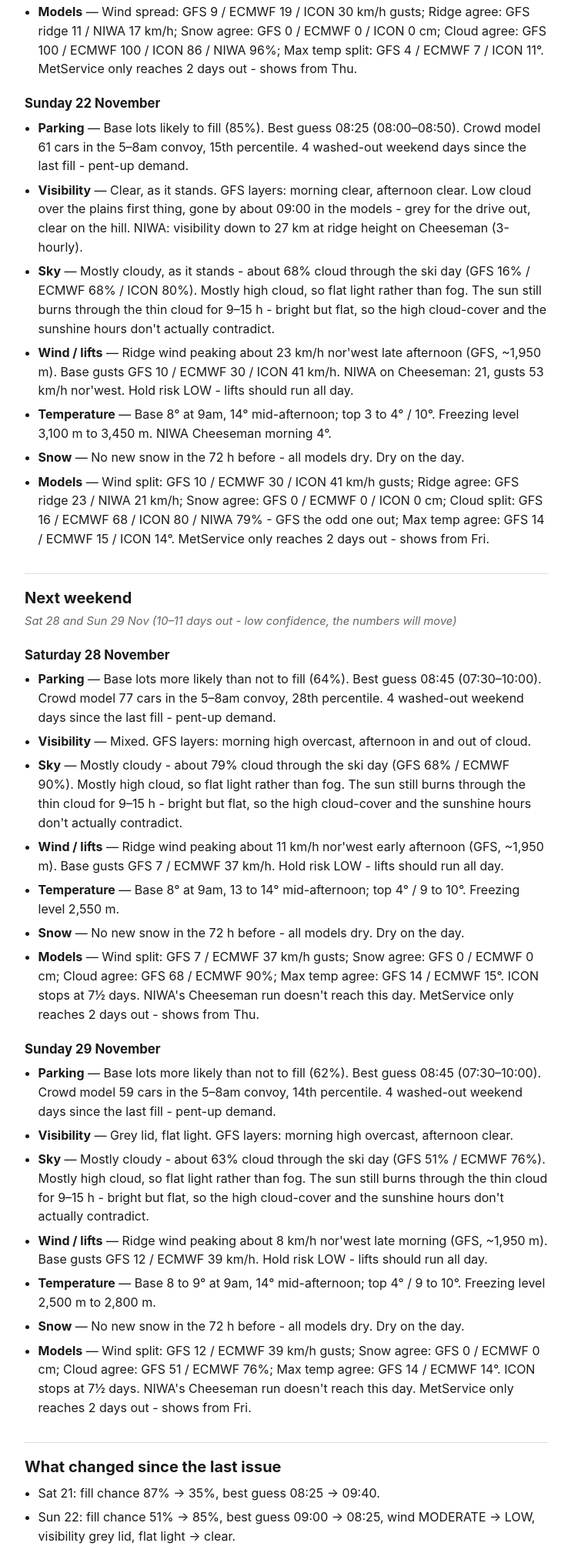
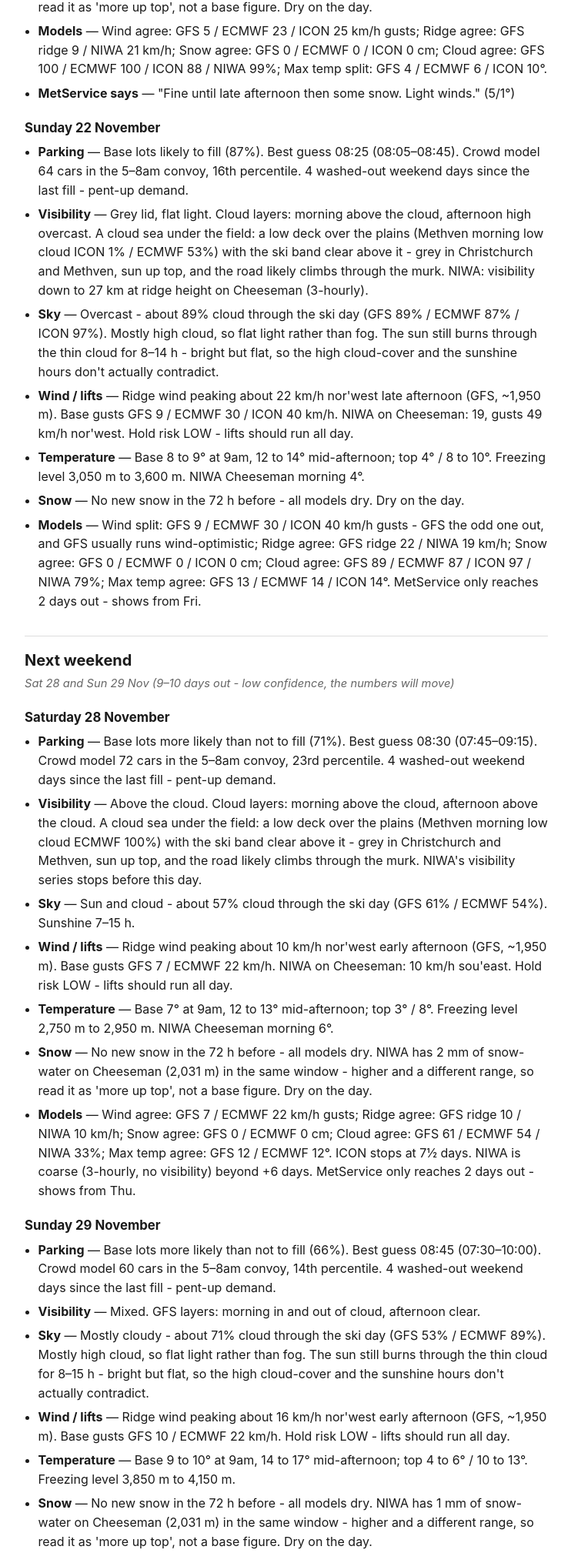
Before and after one commit to dhw52/mt-hutt-weather, a plain HTML site: page index.html in a window 1280 px wide. Shown: the part 724-2742 px from the top of the page at 77% size, without its empty margins (268-1010 px from the left). Drawn offline with Linux system fonts and the light colour scheme.

Commit message:
weekend forecast: 2026-11-18T15:54Z

```diff
--- a/index.html
+++ b/index.html
@@ -23,49 +23,51 @@ ul{padding-left:1.1rem;margin:.3rem 0} li{margin:.4rem 0}
 .lowconf{color:var(--muted);font-style:italic}
 a{color:var(--accent)}</style></head><body><main>
 <h1>Mt Hutt - the next two weekends</h1>
-<p class="meta">Issued Wed 18 Nov 2026, 14:03 NZ. Updated twice a day, about 09:30 and 21:30 NZ, through the season. Next issue about 21:30 Wed 18 Nov - GitHub&#x27;s scheduler sometimes runs a few hours late, but a late issue still pulls the most recent model runs, so the data is current even when the timestamp is not.</p>
-<h2>This weekend</h2><p class="sub">Sat 21 and Sun 22 Nov (3–4 days out)</p>
+<p class="meta">Issued Thu 19 Nov 2026, 04:53 NZ. Updated twice a day, about 09:30 and 21:30 NZ, through the season. Next issue about 09:30 Thu 19 Nov - GitHub&#x27;s scheduler sometimes runs a few hours late, but a late issue still pulls the most recent model runs, so the data is current even when the timestamp is not.</p>
+<h2>This weekend</h2><p class="sub">Sat 21 and Sun 22 Nov (2–3 days out)</p>
 <h3>Saturday 21 November</h3><ul>
-<li><b>Parking</b> — Base lots probably won&#x27;t fill (35%). If they do, about 09:40 (09:05–10:15). Crowd model 61 cars in the 5–8am convoy, 15th percentile. 4 washed-out weekend days since the last fill - pent-up demand.</li>
-<li><b>Visibility</b> — Clear. GFS layers: morning in cloud, afternoon clear - 3 of 8 ski hours in cloud. NIWA: visibility down to 5 km at ridge height on Cheeseman (3-hourly).</li>
-<li><b>Sky</b> — Overcast - about 100% cloud through the ski day (GFS 100% / ECMWF 100% / ICON 86%). Sunshine 1–10 h.</li>
-<li><b>Wind / lifts</b> — Ridge wind peaking about 11 km/h nor&#x27;west late afternoon (GFS, ~1,950 m). Base gusts GFS 9 / ECMWF 19 / ICON 30 km/h. NIWA on Cheeseman: 17, gusts 44 km/h easterly. Hold risk LOW - lifts should run all day.</li>
-<li><b>Temperature</b> — Base 2 to 6° at 9am, 2 to 10° mid-afternoon; top -2 to 2° / -2 to 6°. Freezing level 1,950 m to 2,750 m. NIWA Cheeseman morning 2°.</li>
+<li><b>Parking</b> — Base lots probably won&#x27;t fill (35%). If they do, about 09:40 (09:05–10:15). Crowd model 58 cars in the 5–8am convoy, 13th percentile. 4 washed-out weekend days since the last fill - pent-up demand.</li>
+<li><b>Visibility</b> — Mixed. GFS layers: morning in cloud, afternoon in and out of cloud - 3 of 8 ski hours in cloud. NIWA: visibility down to 5 km at ridge height on Cheeseman. MetService has it fine until late afternoon, then poor visibility.</li>
+<li><b>Sky</b> — Overcast - about 100% cloud through the ski day (GFS 100% / ECMWF 100% / ICON 88%). Sunshine 2–9 h.</li>
+<li><b>Wind / lifts</b> — Ridge wind peaking about 9 km/h sou&#x27;west first thing (GFS, ~1,950 m). Base gusts GFS 5 / ECMWF 23 / ICON 25 km/h. NIWA on Cheeseman: 21, gusts 44 km/h sou&#x27;east. Hold risk LOW - lifts should run all day.</li>
+<li><b>Temperature</b> — Base 2 to 5° at 9am, 3 to 9° mid-afternoon; top -2 to 1° / -2 to 5°. Freezing level 2,100 m to 2,750 m. NIWA Cheeseman morning 2°.</li>
 <li><b>Snow</b> — No new snow in the 72 h before - all models dry. NIWA has 4 mm of snow-water on Cheeseman (2,031 m) in the same window - higher and a different range, so read it as &#x27;more up top&#x27;, not a base figure. Dry on the day.</li>
-<li><b>Models</b> — Wind spread: GFS 9 / ECMWF 19 / ICON 30 km/h gusts; Ridge agree: GFS ridge 11 / NIWA 17 km/h; Snow agree: GFS 0 / ECMWF 0 / ICON 0 cm; Cloud agree: GFS 100 / ECMWF 100 / ICON 86 / NIWA 96%; Max temp split: GFS 4 / ECMWF 7 / ICON 11°. MetService only reaches 2 days out - shows from Thu.</li>
+<li><b>Models</b> — Wind agree: GFS 5 / ECMWF 23 / ICON 25 km/h gusts; Ridge agree: GFS ridge 9 / NIWA 21 km/h; Snow agree: GFS 0 / ECMWF 0 / ICON 0 cm; Cloud agree: GFS 100 / ECMWF 100 / ICON 88 / NIWA 99%; Max temp split: GFS 4 / ECMWF 6 / ICON 10°.</li>
+<li><b>MetService says</b> — &quot;Fine until late afternoon then some snow. Light winds.&quot; (5/1°)</li>
 </ul>
 <h3>Sunday 22 November</h3><ul>
-<li><b>Parking</b> — Base lots likely to fill (85%). Best guess 08:25 (08:00–08:50). Crowd model 61 cars in the 5–8am convoy, 15th percentile. 4 washed-out weekend days since the last fill - pent-up demand.</li>
-<li><b>Visibility</b> — Clear, as it stands. GFS layers: morning clear, afternoon clear. Low cloud over the plains first thing, gone by about 09:00 in the models - grey for the drive out, clear on the hill. NIWA: visibility down to 27 km at ridge height on Cheeseman (3-hourly).</li>
-<li><b>Sky</b> — Mostly cloudy, as it stands - about 68% cloud through the ski day (GFS 16% / ECMWF 68% / ICON 80%). Mostly high cloud, so flat light rather than fog. The sun still burns through the thin cloud for 9–15 h - bright but flat, so the high cloud-cover and the sunshine hours don&#x27;t actually contradict.</li>
-<li><b>Wind / lifts</b> — Ridge wind peaking about 23 km/h nor&#x27;west late afternoon (GFS, ~1,950 m). Base gusts GFS 10 / ECMWF 30 / ICON 41 km/h. NIWA on Cheeseman: 21, gusts 53 km/h nor&#x27;west. Hold risk LOW - lifts should run all day.</li>
-<li><b>Temperature</b> — Base 8° at 9am, 14° mid-afternoon; top 3 to 4° / 10°. Freezing level 3,100 m to 3,450 m. NIWA Cheeseman morning 4°.</li>
+<li><b>Parking</b> — Base lots likely to fill (87%). Best guess 08:25 (08:05–08:45). Crowd model 64 cars in the 5–8am convoy, 16th percentile. 4 washed-out weekend days since the last fill - pent-up demand.</li>
+<li><b>Visibility</b> — Grey lid, flat light. Cloud layers: morning above the cloud, afternoon high overcast. A cloud sea under the field: a low deck over the plains (Methven morning low cloud ICON 1% / ECMWF 53%) with the ski band clear above it - grey in Christchurch and Methven, sun up top, and the road likely climbs through the murk. NIWA: visibility down to 27 km at ridge height on Cheeseman (3-hourly).</li>
+<li><b>Sky</b> — Overcast - about 89% cloud through the ski day (GFS 89% / ECMWF 87% / ICON 97%). Mostly high cloud, so flat light rather than fog. The sun still burns through the thin cloud for 8–14 h - bright but flat, so the high cloud-cover and the sunshine hours don&#x27;t actually contradict.</li>
+<li><b>Wind / lifts</b> — Ridge wind peaking about 22 km/h nor&#x27;west late afternoon (GFS, ~1,950 m). Base gusts GFS 9 / ECMWF 30 / ICON 40 km/h. NIWA on Cheeseman: 19, gusts 49 km/h nor&#x27;west. Hold risk LOW - lifts should run all day.</li>
+<li><b>Temperature</b> — Base 8 to 9° at 9am, 12 to 14° mid-afternoon; top 4° / 8 to 10°. Freezing level 3,050 m to 3,600 m. NIWA Cheeseman morning 4°.</li>
 <li><b>Snow</b> — No new snow in the 72 h before - all models dry. Dry on the day.</li>
-<li><b>Models</b> — Wind split: GFS 10 / ECMWF 30 / ICON 41 km/h gusts; Ridge agree: GFS ridge 23 / NIWA 21 km/h; Snow agree: GFS 0 / ECMWF 0 / ICON 0 cm; Cloud split: GFS 16 / ECMWF 68 / ICON 80 / NIWA 79% - GFS the odd one out; Max temp agree: GFS 14 / ECMWF 15 / ICON 14°. MetService only reaches 2 days out - shows from Fri.</li>
+<li><b>Models</b> — Wind split: GFS 9 / ECMWF 30 / ICON 40 km/h gusts - GFS the odd one out, and GFS usually runs wind-optimistic; Ridge agree: GFS ridge 22 / NIWA 19 km/h; Snow agree: GFS 0 / ECMWF 0 / ICON 0 cm; Cloud agree: GFS 89 / ECMWF 87 / ICON 97 / NIWA 79%; Max temp agree: GFS 13 / ECMWF 14 / ICON 14°. MetService only reaches 2 days out - shows from Fri.</li>
 </ul>
-<h2>Next weekend</h2><p class="sub lowconf">Sat 28 and Sun 29 Nov (10–11 days out - low confidence, the numbers will move)</p>
+<h2>Next weekend</h2><p class="sub lowconf">Sat 28 and Sun 29 Nov (9–10 days out - low confidence, the numbers will move)</p>
 <h3>Saturday 28 November</h3><ul>
-<li><b>Parking</b> — Base lots more likely than not to fill (64%). Best guess 08:45 (07:30–10:00). Crowd model 77 cars in the 5–8am convoy, 28th percentile. 4 washed-out weekend days since the last fill - pent-up demand.</li>
-<li><b>Visibility</b> — Mixed. GFS layers: morning high overcast, afternoon in and out of cloud.</li>
-<li><b>Sky</b> — Mostly cloudy - about 79% cloud through the ski day (GFS 68% / ECMWF 90%). Mostly high cloud, so flat light rather than fog. The sun still burns through the thin cloud for 9–15 h - bright but flat, so the high cloud-cover and the sunshine hours don&#x27;t actually contradict.</li>
-<li><b>Wind / lifts</b> — Ridge wind peaking about 11 km/h nor&#x27;west early afternoon (GFS, ~1,950 m). Base gusts GFS 7 / ECMWF 37 km/h. Hold risk LOW - lifts should run all day.</li>
-<li><b>Temperature</b> — Base 8° at 9am, 13 to 14° mid-afternoon; top 4° / 9 to 10°. Freezing level 2,550 m.</li>
-<li><b>Snow</b> — No new snow in the 72 h before - all models dry. Dry on the day.</li>
-<li><b>Models</b> — Wind split: GFS 7 / ECMWF 37 km/h gusts; Snow agree: GFS 0 / ECMWF 0 cm; Cloud agree: GFS 68 / ECMWF 90%; Max temp agree: GFS 14 / ECMWF 15°. ICON stops at 7½ days. NIWA&#x27;s Cheeseman run doesn&#x27;t reach this day. MetService only reaches 2 days out - shows from Thu.</li>
+<li><b>Parking</b> — Base lots more likely than not to fill (71%). Best guess 08:30 (07:45–09:15). Crowd model 72 cars in the 5–8am convoy, 23rd percentile. 4 washed-out weekend days since the last fill - pent-up demand.</li>
+<li><b>Visibility</b> — Above the cloud. Cloud layers: morning above the cloud, afternoon above the cloud. A cloud sea under the field: a low deck over the plains (Methven morning low cloud ECMWF 100%) with the ski band clear above it - grey in Christchurch and Methven, sun up top, and the road likely climbs through the murk. NIWA&#x27;s visibility series stops before this day.</li>
+<li><b>Sky</b> — Sun and cloud - about 57% cloud through the ski day (GFS 61% / ECMWF 54%). Sunshine 7–15 h.</li>
+<li><b>Wind / lifts</b> — Ridge wind peaking about 10 km/h nor&#x27;west early afternoon (GFS, ~1,950 m). Base gusts GFS 7 / ECMWF 22 km/h. NIWA on Cheeseman: 10 km/h sou&#x27;east. Hold risk LOW - lifts should run all day.</li>
+<li><b>Temperature</b> — Base 7° at 9am, 12 to 13° mid-afternoon; top 3° / 8°. Freezing level 2,750 m to 2,950 m. NIWA Cheeseman morning 6°.</li>
+<li><b>Snow</b> — No new snow in the 72 h before - all models dry. NIWA has 2 mm of snow-water on Cheeseman (2,031 m) in the same window - higher and a different range, so read it as &#x27;more up top&#x27;, not a base figure. Dry on the day.</li>
+<li><b>Models</b> — Wind agree: GFS 7 / ECMWF 22 km/h gusts; Ridge agree: GFS ridge 10 / NIWA 10 km/h; Snow agree: GFS 0 / ECMWF 0 cm; Cloud agree: GFS 61 / ECMWF 54 / NIWA 33%; Max temp agree: GFS 12 / ECMWF 12°. ICON stops at 7½ days. NIWA is coarse (3-hourly, no visibility) beyond +6 days. MetService only reaches 2 days out - shows from Thu.</li>
 </ul>
 <h3>Sunday 29 November</h3><ul>
-<li><b>Parking</b> — Base lots more likely than not to fill (62%). Best guess 08:45 (07:30–10:00). Crowd model 59 cars in the 5–8am convoy, 14th percentile. 4 washed-out weekend days since the last fill - pent-up demand.</li>
-<li><b>Visibility</b> — Grey lid, flat light. GFS layers: morning high overcast, afternoon clear.</li>
-<li><b>Sky</b> — Mostly cloudy - about 63% cloud through the ski day (GFS 51% / ECMWF 76%). Mostly high cloud, so flat light rather than fog. The sun still burns through the thin cloud for 9–15 h - bright but flat, so the high cloud-cover and the sunshine hours don&#x27;t actually contradict.</li>
-<li><b>Wind / lifts</b> — Ridge wind peaking about 8 km/h nor&#x27;west late morning (GFS, ~1,950 m). Base gusts GFS 12 / ECMWF 39 km/h. Hold risk LOW - lifts should run all day.</li>
-<li><b>Temperature</b> — Base 8 to 9° at 9am, 14° mid-afternoon; top 4° / 9 to 10°. Freezing level 2,500 m to 2,800 m.</li>
-<li><b>Snow</b> — No new snow in the 72 h before - all models dry. Dry on the day.</li>
-<li><b>Models</b> — Wind split: GFS 12 / ECMWF 39 km/h gusts; Snow agree: GFS 0 / ECMWF 0 cm; Cloud agree: GFS 51 / ECMWF 76%; Max temp agree: GFS 14 / ECMWF 14°. ICON stops at 7½ days. NIWA&#x27;s Cheeseman run doesn&#x27;t reach this day. MetService only reaches 2 days out - shows from Fri.</li>
+<li><b>Parking</b> — Base lots more likely than not to fill (66%). Best guess 08:45 (07:30–10:00). Crowd model 60 cars in the 5–8am convoy, 14th percentile. 4 washed-out weekend days since the last fill - pent-up demand.</li>
+<li><b>Visibility</b> — Mixed. GFS layers: morning in and out of cloud, afternoon clear.</li>
+<li><b>Sky</b> — Mostly cloudy - about 71% cloud through the ski day (GFS 53% / ECMWF 89%). Mostly high cloud, so flat light rather than fog. The sun still burns through the thin cloud for 8–15 h - bright but flat, so the high cloud-cover and the sunshine hours don&#x27;t actually contradict.</li>
+<li><b>Wind / lifts</b> — Ridge wind peaking about 16 km/h nor&#x27;west early afternoon (GFS, ~1,950 m). Base gusts GFS 10 / ECMWF 22 km/h. Hold risk LOW - lifts should run all day.</li>
+<li><b>Temperature</b> — Base 9 to 10° at 9am, 14 to 17° mid-afternoon; top 4 to 6° / 10 to 13°. Freezing level 3,850 m to 4,150 m.</li>
+<li><b>Snow</b> — No new snow in the 72 h before - all models dry. NIWA has 1 mm of snow-water on Cheeseman (2,031 m) in the same window - higher and a different range, so read it as &#x27;more up top&#x27;, not a base figure. Dry on the day.</li>
+<li><b>Models</b> — Wind agree: GFS 10 / ECMWF 22 km/h gusts; Snow agree: GFS 0 / ECMWF 0 cm; Cloud spread: GFS 53 / ECMWF 89%; Max temp agree: GFS 18 / ECMWF 15°. ICON stops at 7½ days. NIWA&#x27;s Cheeseman run doesn&#x27;t reach this day. MetService only reaches 2 days out - shows from Fri.</li>
 </ul>
 <h2>What changed since the last issue</h2><ul>
-<li>Sat 21: fill chance 87% → 35%, best guess 08:25 → 09:40.</li>
-<li>Sun 22: fill chance 51% → 85%, best guess 09:00 → 08:25, wind MODERATE → LOW, visibility grey lid, flat light → clear.</li>
-<li>Sat 28: best guess 08:30 → 08:45, visibility clear → mixed.</li>
+<li>Sat 21: visibility clear → mixed.</li>
+<li>Sun 22: visibility clear → grey lid, flat light.</li>
+<li>Sat 28: best guess 08:45 → 08:30, visibility mixed → above the cloud.</li>
+<li>Sun 29: visibility grey lid, flat light → mixed.</li>
 </ul><h2>How to read this</h2><ul class="foot">
 <li>Parking is a rule anchored on this season&#x27;s eight observed fills (two weekends by eyewitness), not a fitted model. Weekend + decent conditions centres on ~08:35; weekday powder days ~09:30; fresh snow, pent-up demand after washed-out weekends and school holidays pull it earlier; poor visibility or a wind hold pushes it later and cuts the odds. The chance is shrunk toward the season base rate the further out we look.</li>
 <li>Visibility is where GFS puts the cloud relative to the 1,400–2,100 m skiing band, cross-checked against NIWA&#x27;s ridge-height visibility at Mt Cheeseman (2,031 m, 35 km away - a proxy, not Mt Hutt) and MetService&#x27;s text where it reaches. A cloud sea under the field is read from ICON and ECMWF over Methven instead: GFS doesn&#x27;t hold that low deck, and under the hill the models&#x27; levels sit inside their smoothed mountain.</li>
@@ -77,7 +79,7 @@ a{color:var(--accent)}</style></head><body><main>
 <li><b>ECMWF</b> — the European model, in the open 25 km version, two full runs a day landing about 8am and 8pm NZ, out to 15 days. It moves the weekend picture more than anything else, which is why the two issues sit just after it arrives. Usually the most skilful global model and the one to side with when it splits from GFS on wind. What we get has no cloud-by-height and no freezing level.</li>
 <li><b>ICON</b> — the German model (DWD), ~13 km, four runs a day at about the same times as GFS (~4:30am, 10:30am, 4:30pm, 10:30pm NZ), but only out to about 7½ days, so it drops out of the second weekend. Tends to run strong on wind; a useful tie-breaker inside a week.</li>
 <li><b>NIWA</b> — New Zealand&#x27;s own model chain (1.5 km to two days, coarser after), read at Mt Cheeseman - 2,031 m and 35 km up the range - because there is no public point on Mt Hutt. Refreshes about twice a day (the run we pull in the evening was issued from midday). Hourly to three days, 3-hourly after; visibility and gusts stop at about six days. The best instrument for ridge-height visibility and gusts inside three days, but it is a proxy on a different mountain.</li>
-<li><b>MetService</b> — a meteorologist&#x27;s sentence for the ski field, republished by NZSki, two days ahead only. It shows up when NZSki edit their page, usually 6–8am, with afternoon tweaks. Over 91 days it&#x27;s flagged 25 of 33 bad-visibility days the night before, with 12 false alarms - nearly all of them snow turning up late in the day. Treated as the human check, not a model.</li>
+<li><b>MetService</b> — a meteorologist&#x27;s sentence for the ski field, republished by NZSki, two days ahead only. It shows up when NZSki edit their page, usually 6–8am, with afternoon tweaks. Over 92 days it&#x27;s flagged 26 of 34 bad-visibility days the night before, with 12 false alarms - nearly all of them snow turning up late in the day. Treated as the human check, not a model.</li>
 <li><b>Webcams</b> — not a forecast input - a camera can&#x27;t see Saturday - but the marking scheme. The base and summit cameras are sampled at 9am, midday and 3pm each night and scored for visibility by how much edge detail survives in the frame (a whiteout has none; snow fools brightness measures, so those aren&#x27;t used). Every visibility call above - the GFS layer call, MetService&#x27;s text, NIWA&#x27;s visibility - is checked against those frames after the fact, and the forecasts are archived as issued so the check is fair: GFS rewrites its own history between runs. MetService&#x27;s clean record so far comes from that scoring; the GFS layer call doesn&#x27;t have enough archived days for a number yet.</li>
 <li><b>Weighing them</b> — inside three days: NIWA and MetService for visibility and wind, ECMWF for the big picture, GFS for cloud height. Four to seven days: ECMWF and ICON, with GFS noted as the dissenter. Beyond a week only GFS and ECMWF reach, everything is a lean, and the second weekend will move. When they split on wind, GFS has been the optimist this season - Sat 19 Sep is the live test.</li>
 </ul><p class="foot">This is an independent forecast, not an official one. It is put together from public weather models and NZSki's own live feed, and nobody at the ski field checks it. For the road, chains and whether the mountain is open, always check mthutt.co.nz on the day.</p><p class="foot">Sources: NZSki's live status feed, open-meteo for GFS, ECMWF and ICON, NIWA's public parks forecast for Mt Cheeseman, and MetService's ski-field text as republished by NZSki.</p><p class="foot">Hosted by <a href="https://lopophoto.co.nz/">LopoPhoto</a>, small-group photography workshops in Christchurch.</p></main><script defer src="https://static.cloudflareinsights.com/beacon.min.js" data-cf-beacon='{"token":"865f3a9fea83481996f171003651897d"}'></script></body></html>
```
